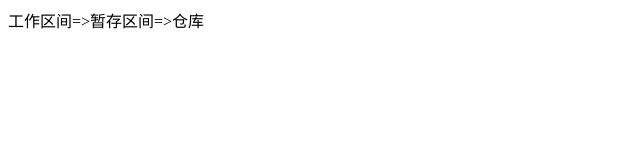
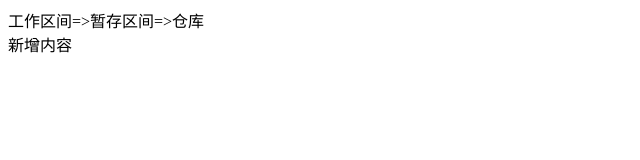
Before and after one commit to danschen22/firstGit, a plain HTML site: page index.html in a window 1280 px wide. Shown: the whole page, without its empty margins (0-640 px from the left). Drawn offline with Linux system fonts and the light colour scheme.

Commit message:
修改index.html

```diff
--- a/index.html
+++ b/index.html
@@ -6,5 +6,6 @@
 </head>
 <body>
 	<div>工作区间=>暂存区间=>仓库</div>
+	<div>新增内容</div>
 </body>
 </html>
```
